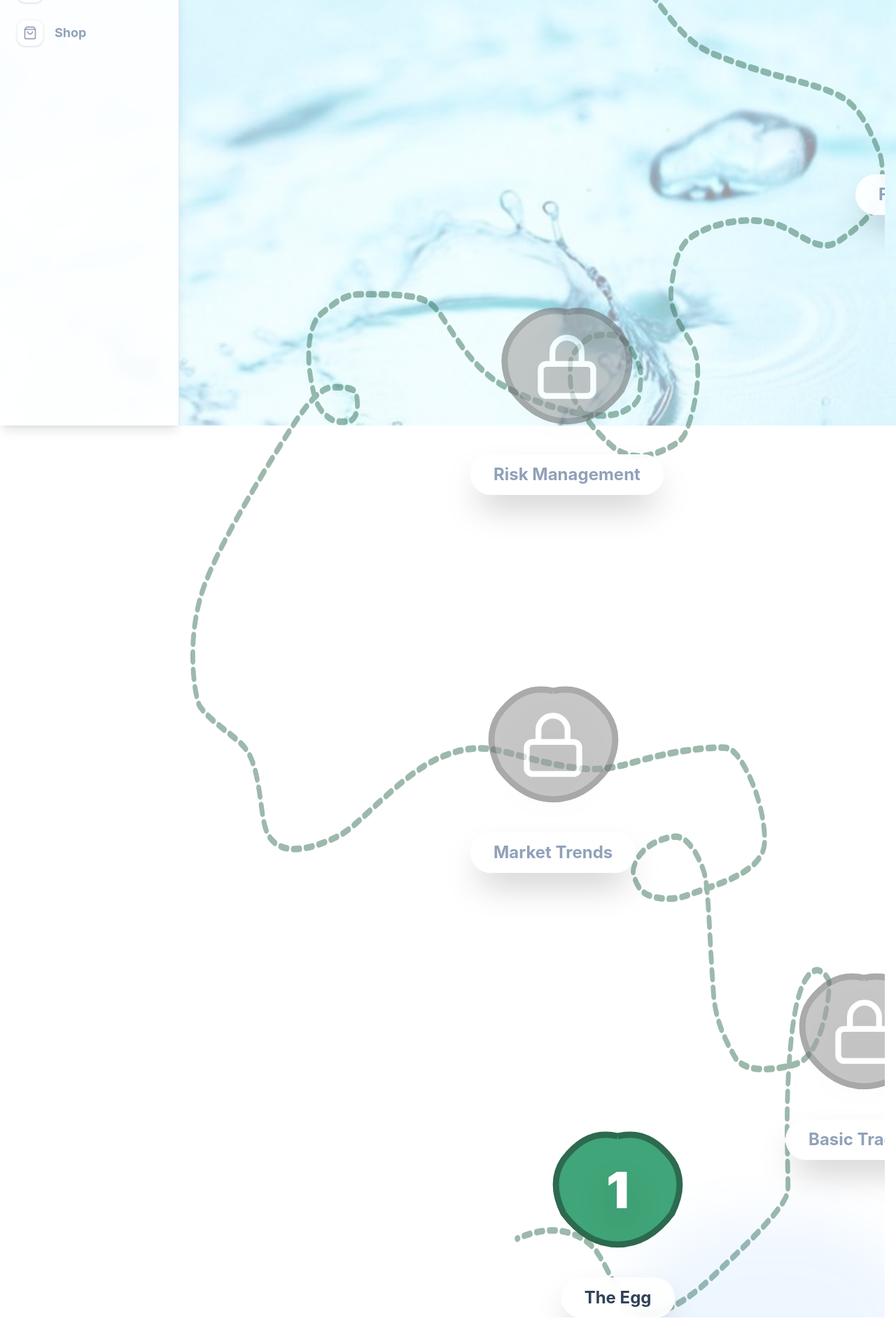
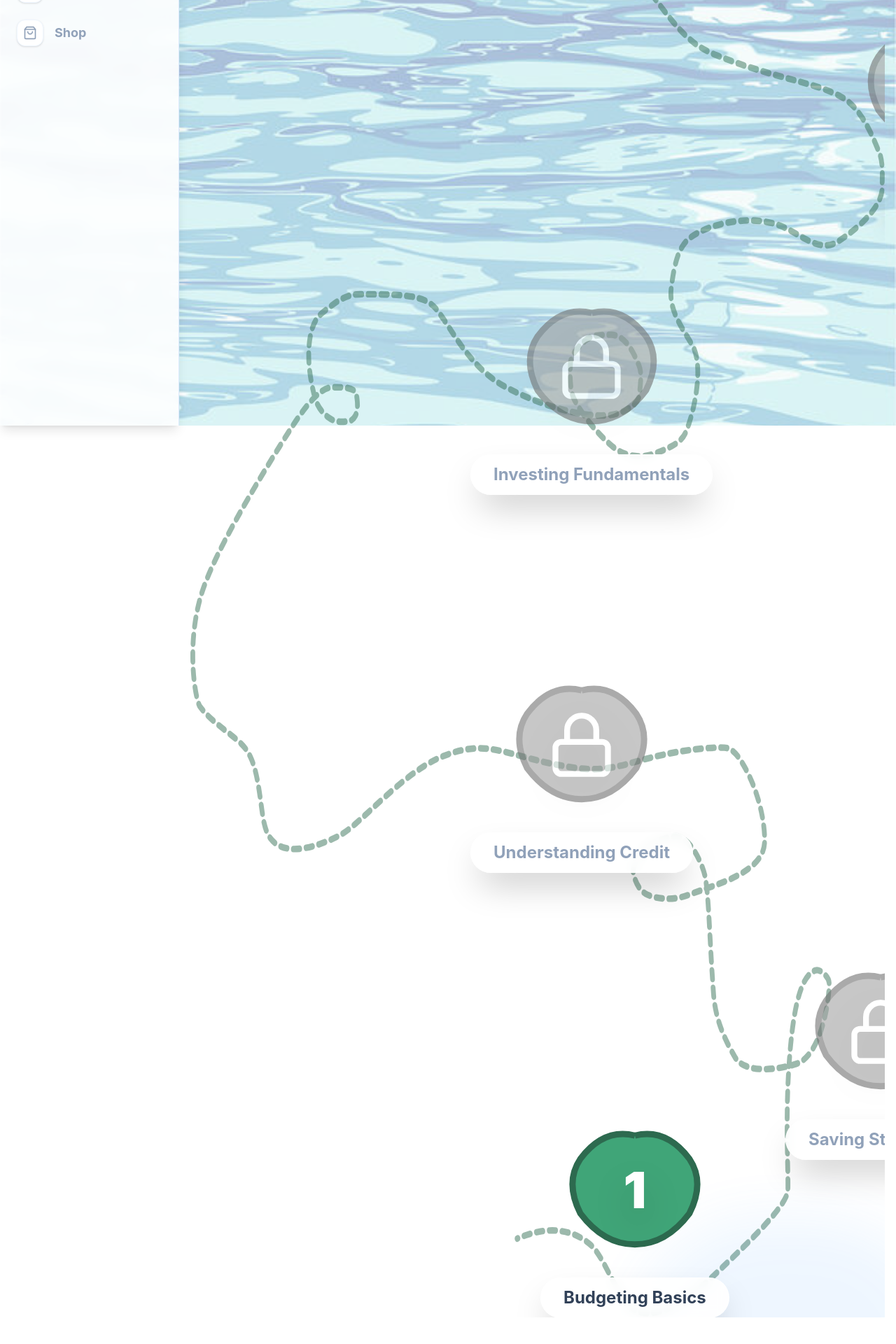
Before and after one commit to heldanna/chrysalis, a React (Vite) app: page / in a window 1280 px wide. Shown: the part 192-2112 px from the top of the page at 70% size. Built offline with nearby package versions, Linux system fonts and the light colour scheme.

Commit message:
slight ui changes

```diff
--- a/src/App.jsx
+++ b/src/App.jsx
@@ -16,11 +16,11 @@ const loadProgress = () => {
 
 // Lessons with topics for AI agents
 const LESSONS = [
-  { id: 1, title: 'The Egg', x: 500, y: 1726, topic: 'budgeting' },
-  { id: 2, title: 'Basic Trading', x: 850, y: 1500, topic: 'trading' },
-  { id: 3, title: 'Market Trends', x: 400, y: 1090, topic: 'market_trends' },
-  { id: 4, title: 'Risk Management', x: 400, y: 550, topic: 'risk_management' },
-  { id: 5, title: 'Financial Freedom', x: 950, y: 150, topic: 'financial_freedom' },
+  { id: 1, title: 'Budgeting Basics', x: 500, y: 1726, topic: 'budgeting' },
+  { id: 2, title: 'Saving Strategies', x: 850, y: 1500, topic: 'saving' },
+  { id: 3, title: 'Understanding Credit', x: 400, y: 1090, topic: 'credit' },
+  { id: 4, title: 'Investing Fundamentals', x: 400, y: 550, topic: 'investing' },
+  { id: 5, title: 'Taxes', x: 950, y: 150, topic: 'taxes' },
 ];
 
 // SquiggleVine Component with your adjusted path
```
Also changed, not shown: src/images/bg.jpg.
